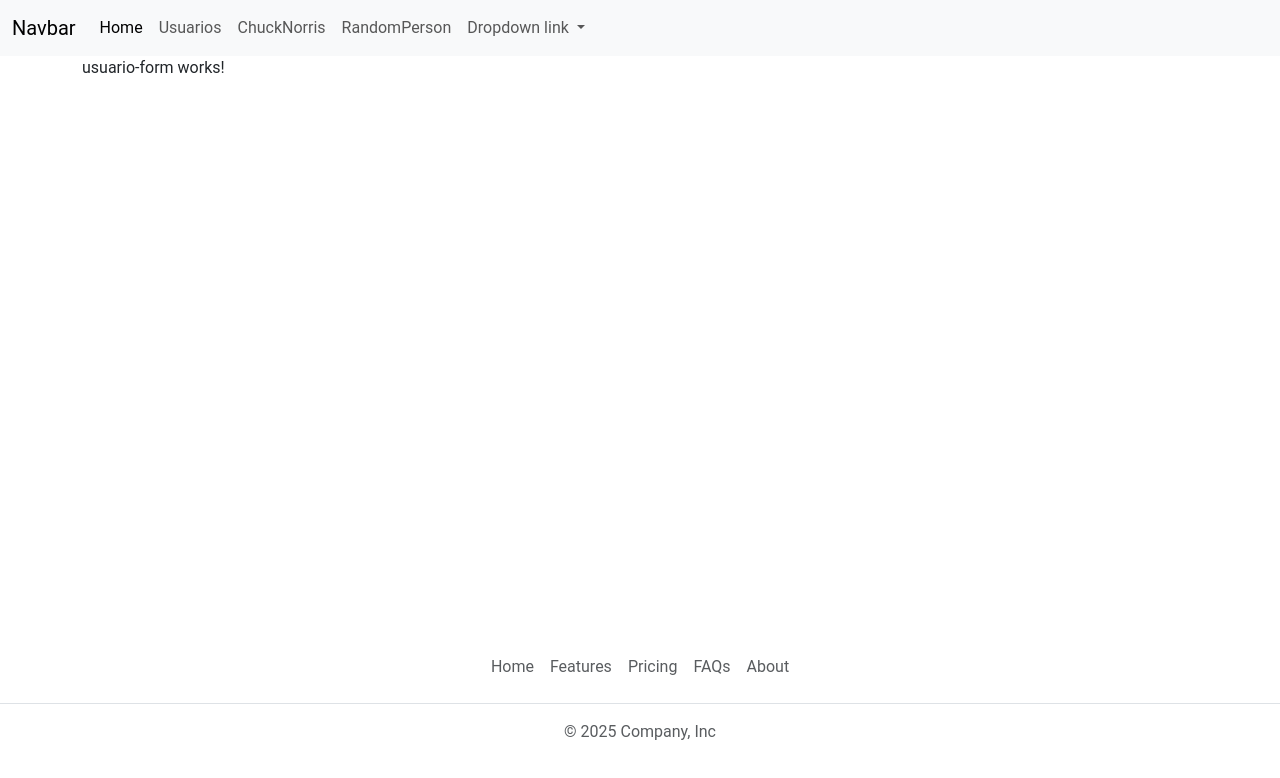
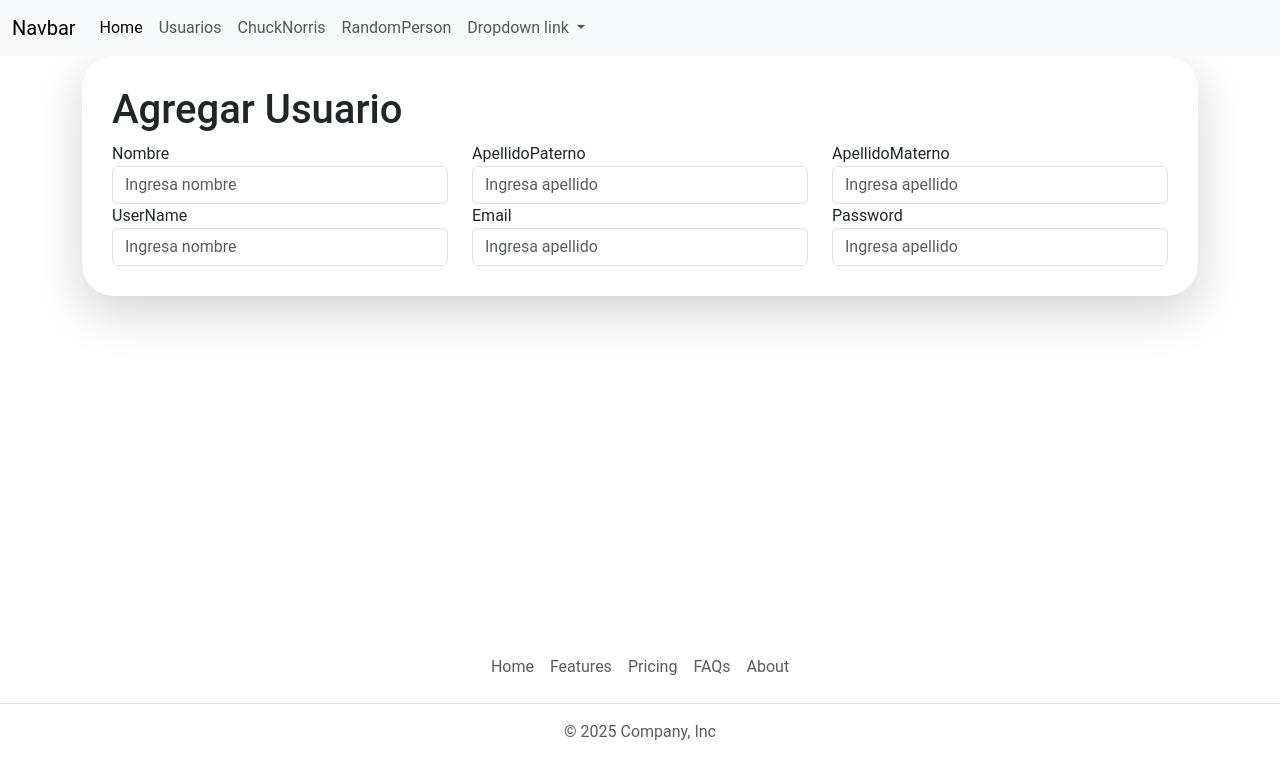
Before and after one commit to dcamarillo01/DPradoNCapasAngular, an Angular app in the folder PL_Angular/pl_angular.client/: page /UsuarioForm in a window 1280 px wide. Shown: the top 778 px of the page. Built offline with nearby package versions, Linux system fonts and the light colour scheme; no server answers.

Commit message:
GetById funciona, se hicieron avances con el Form de Usuario.

```diff
--- a/PL_Angular/pl_angular.client/src/app/Modelos/Result.ts
+++ b/PL_Angular/pl_angular.client/src/app/Modelos/Result.ts
@@ -1,8 +1,8 @@
 export class Result{
 
-  Correct?: boolean;
-  ErrorMessage?: string;
-  Object: any;
+  correct?: boolean;
+  errorMessage?: string;
+  object: any;
   objects!: any[];
 
 }
--- a/PL_Angular/pl_angular.client/src/app/Usuario/Componentes/usuario-form/usuario-form.component.html
+++ b/PL_Angular/pl_angular.client/src/app/Usuario/Componentes/usuario-form/usuario-form.component.html
@@ -1 +1,45 @@
-<p>usuario-form works!</p>
+
+
+<div class="container shadow-lg rounded-5" style="padding:30px; ">
+    <div class="row">
+        <div class="col">
+
+            <h1>Agregar Usuario</h1>
+
+            <div class="row">
+                <div class="col">
+                    <form>
+                        <div class="row">
+                            <div class="col">
+                                <label>Nombre</label>
+                                <input name="nombre" type="string" [(ngModel)]="usuario.nombre" placeholder="Ingresa nombre" class="form-control"/>
+                            </div>
+                            <div class="col">
+                                <label>ApellidoPaterno</label>
+                                <input  name="apellidoPaterno"type="string" [(ngModel)]="usuario.apellidoPaterno" placeholder="Ingresa apellido" class="form-control"/>
+                            </div>
+                            <div class="col">
+                                <label>ApellidoMaterno</label>
+                                <input name="apellidoMaterno" type="string" [(ngModel)]="usuario.apellidoMaterno" placeholder="Ingresa apellido" class="form-control"/>
+                            </div>
+                        </div>
+                        <div class="row">
+                             <div class="col">
+                                <label>UserName</label>
+                                <input name="nombre" type="string" [(ngModel)]="usuario.userName" placeholder="Ingresa nombre" class="form-control"/>
+                            </div>
+                            <div class="col">
+                                <label>Email</label>
+                                <input  name="apellidoPaterno"type="string" [(ngModel)]="usuario.email" placeholder="Ingresa apellido" class="form-control"/>
+                            </div>
+                            <div class="col">
+                                <label>Password</label>
+                                <input name="apellidoMaterno" type="password" [(ngModel)]="usuario.password" placeholder="Ingresa apellido" class="form-control"/>
+                            </div>
+                        </div>
+                    </form>
+                </div>
+            </div>
+        </div>
+    </div>
+</div>
--- a/PL_Angular/pl_angular.client/src/app/Usuario/Componentes/usuario-form/usuario-form.component.ts
+++ b/PL_Angular/pl_angular.client/src/app/Usuario/Componentes/usuario-form/usuario-form.component.ts
@@ -1,4 +1,17 @@
-import { Component } from '@angular/core';
+import { Component , OnInit} from '@angular/core';
+import {Usuario} from '../../../Modelos/Usuario';
+import {Rol} from '../../../Modelos/Rol';
+import {Direccion} from '../../../Modelos/Direccion';
+import {Estado} from '../../../Modelos/Estado';
+import {Municipio} from '../../../Modelos/Municipio';
+import {Colonia} from '../../../Modelos/Colonia';
+import {Result} from '../../../Modelos/Result';
+import { FormsModule } from '@angular/forms';
+
+
+import {UsuarioAPIService} from '../../Servicios/usuario-api.service';
+import { ActivatedRoute } from '@angular/router';
+
 
 @Component({
   selector: 'app-usuario-form',
@@ -6,6 +19,42 @@ import { Component } from '@angular/core';
   templateUrl: './usuario-form.component.html',
   styleUrl: './usuario-form.component.css'
 })
-export class UsuarioFormComponent {
+export class UsuarioFormComponent implements OnInit {
+
+
+  usuario :Usuario =  new Usuario();
+  // usuario: Usuario = {} as Usuario;
+
+  roles: Rol[] = [];
+  estados : Estado[] = [];
+  municipios : Municipio[] = [];
+  colonias : Colonia[] = [];
+
+  constructor(private apiService: UsuarioAPIService, private route: ActivatedRoute){}
+
+
+ngOnInit(): void {
+
+  this.usuario.idUsuario = this.route.snapshot.params["id"];
+  this.getById();
 
 }
+
+  getById(){
+
+    this.apiService.getById(this.usuario.idUsuario).subscribe((data: Result) => {
+
+      this.usuario = data.object;
+      console.log(this.usuario)
+
+
+    })
+
+  }
+
+
+
+
+
+
+}
--- a/PL_Angular/pl_angular.client/src/app/Usuario/Componentes/usuario-get-all/usuario-get-all.component.html
+++ b/PL_Angular/pl_angular.client/src/app/Usuario/Componentes/usuario-get-all/usuario-get-all.component.html
@@ -48,7 +48,7 @@
                                 <td>{{usuario.telefono}}</td>
                                 <td>{{usuario.rol?.nombre}}</td>
                                 <td>
-                                    <button class="btn btn-warning"  ><i class="bi bi-pencil-square"></i></button>
+                                    <button class="btn btn-warning" [routerLink]="['/UsuarioForm',usuario.idUsuario]"><i class="bi bi-pencil-square"></i></button>
                                 </td>
                                 <td>
                                     <button class="btn btn-danger" (click)="botonPrueba(usuario.idUsuario)" ><i class="bi bi-person-dash"></i></button>
--- a/PL_Angular/pl_angular.client/src/app/Usuario/Servicios/usuario-api.service.ts
+++ b/PL_Angular/pl_angular.client/src/app/Usuario/Servicios/usuario-api.service.ts
@@ -34,11 +34,17 @@ export class UsuarioAPIService {
 }
 
   delete(idUsuario : number) : Observable<Result>{
-    const url = 'http://localhost:5173/api/Usuario/Delete/'+idUsuario;
+    const url = `http://localhost:5173/api/Usuario/Delete/${idUsuario}`;
     return this.http.delete<Result>(url);
+  }
+
+  getById(idUsuario:number) : Observable<Result>{
+
+    const url = `http://localhost:5173/api/Usuario/GetById/${idUsuario}`;
+    return this.http.get<Result>(url);
+
   }
 
 
 
-
 }
--- a/PL_Angular/pl_angular.client/src/app/app-routing.module.ts
+++ b/PL_Angular/pl_angular.client/src/app/app-routing.module.ts
@@ -8,6 +8,7 @@ const routes: Routes = [
 
   {path: 'UsuarioGetAll', component: UsuarioGetAllComponent},
   {path: 'UsuarioForm', component: UsuarioFormComponent},
+  {path: 'UsuarioForm/:id', component: UsuarioFormComponent},
   {path: '*', component: AppComponent}
 
 ];
--- a/PL_Angular/pl_angular.client/src/app/app.module.ts
+++ b/PL_Angular/pl_angular.client/src/app/app.module.ts
@@ -1,6 +1,7 @@
 import { HttpClientModule } from '@angular/common/http';
 import { NgModule } from '@angular/core';
 import { BrowserModule } from '@angular/platform-browser';
+import { FormsModule , ReactiveFormsModule } from '@angular/forms';
 
 import { AppRoutingModule } from './app-routing.module';
 import { AppComponent } from './app.component';
@@ -15,11 +16,11 @@ import { UsuarioFormComponent } from './Usuario/Componentes/usuario-form/usuario
     HeaderComponent,
     FooterComponent,
     UsuarioGetAllComponent,
-    UsuarioFormComponent
+    UsuarioFormComponent,
   ],
   imports: [
     BrowserModule, HttpClientModule,
-    AppRoutingModule
+    AppRoutingModule, FormsModule, ReactiveFormsModule
   ],
   providers: [],
   bootstrap: [AppComponent]
```
Also changed, not shown: PL_Angular/pl_angular.client/src/app/Usuario/Servicios/direccion-api.service.ts (added, +9 -0 lines), 1 other file (tests, documents, lock files or other folders).
